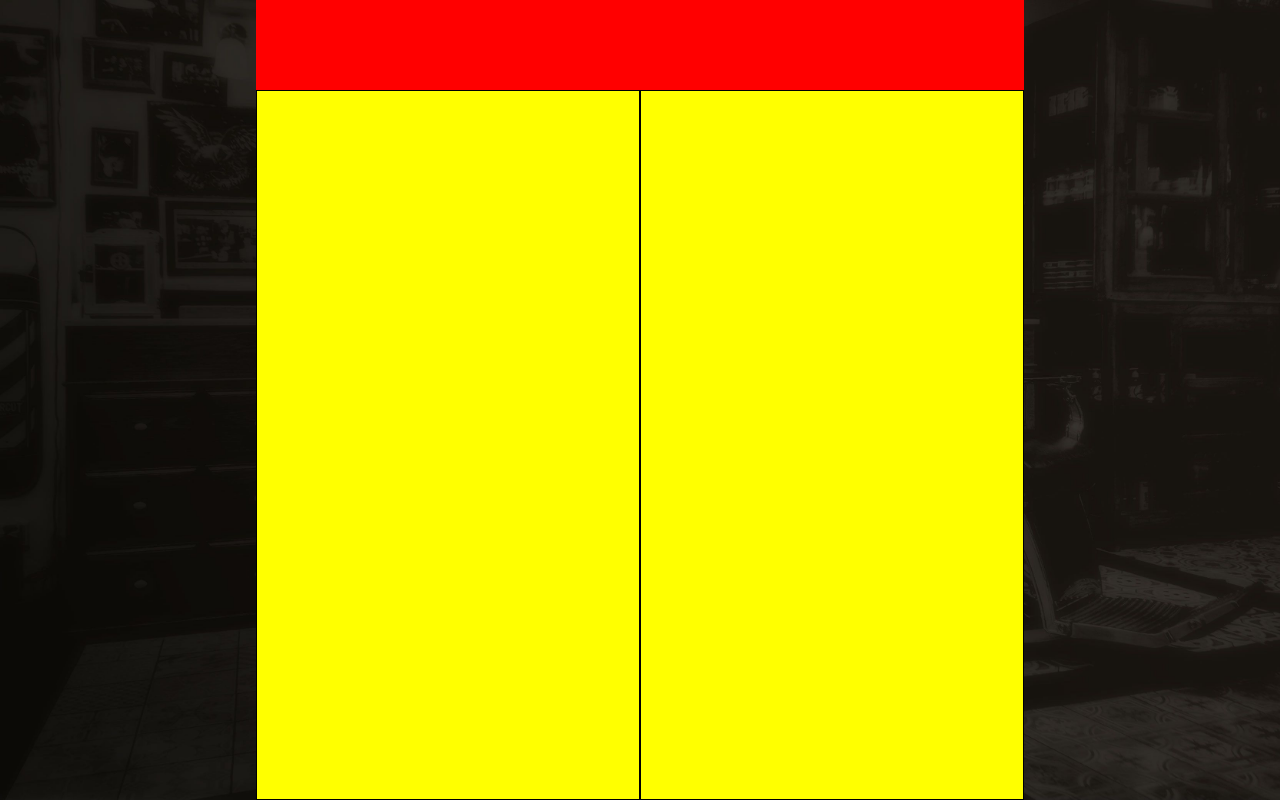
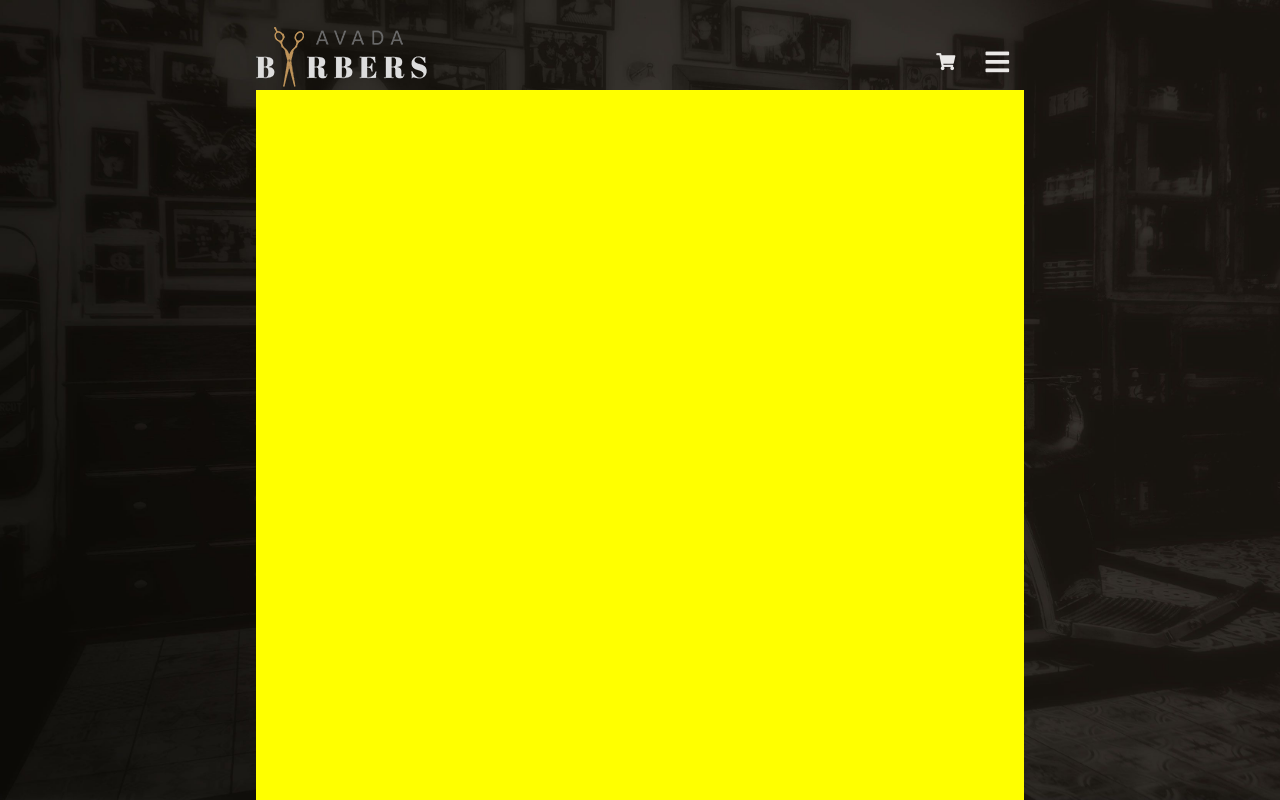
Before and after one commit to davide-bibbo93/proj-html-vuejs, a website: page index.html in a window 1280 px wide. Drawn offline with nearby package versions, Linux system fonts and the light colour scheme.

Commit message:
Ho Aggiunto il logo e le icone e le ho rese dinamiche nel js

```diff
--- a/index.html
+++ b/index.html
@@ -19,20 +19,34 @@
 
         <!-- inizio header-top -->
         <div class="header-top">
+
+          <!-- header-top sinistra con logo -->
           <div class="left">
+            <a href="#"><img :src="'img/' + logoImg.path" :alt="logoImg.name"></a>
+          </div>
 
-          </div>
+          <!-- header-top destra con carrello ed hamburger menu -->
           <div class="right">
-
+            <ul id="list-icons">
+              <li v-for="icon in navIcons">
+                <a href="#">
+                  <i :class="icon.prefix + icon.type"></i>
+                </a>
+              </li>
+            </ul>
           </div>
         </div>
         <!-- end header-top -->
 
         <!-- inizio header-bottom -->
         <div class="header-bottom">
+
+          <!-- header-bottom sinistra con titolo e bottone -->
           <div class="left">
 
           </div>
+
+          <!-- header-bottom destra con immagine -->
           <div class="right">
 
           </div>
--- a/js/script.js
+++ b/js/script.js
@@ -0,0 +1,30 @@
+var header = new Vue({
+  el: "header",
+
+  data: {
+
+    logoImg: {
+      name: "logo",
+      path: "avadabarbers-logo-x1.png"
+    },
+
+    navIcons: [
+      {
+        prefix: "fas ",
+        type: "fa-shopping-cart",
+        active: false
+      },
+      {
+        prefix: "fas ",
+        type: "fa-bars",
+        active: false
+      }
+    ]
+  },
+
+  methods: {
+
+
+  }
+});
+Vue.config.devtools = true;
--- a/src/Partials/_common.scss
+++ b/src/Partials/_common.scss
@@ -9,6 +9,14 @@ body {
   font-family: "Lato", sans-serif;
 }
 
+ul {
+  list-style: none;
+}
+
+i {
+  color: $icons-color;
+}
+
 h1, h2, h3 {
   font-family: 'Abril Fatface', cursive;
 }
--- a/src/Partials/_header.scss
+++ b/src/Partials/_header.scss
@@ -9,23 +9,60 @@ header {
 
     .header-top {
       height: $header-top-height;
-      background-color: red;
+      display: flex;
+
+      .left {
+        @include display (row, start, end);
+        @include header-top-child;
+      }
+
+      .right {
+        @include display (row, end, end);
+        @include header-top-child;
+
+        #list-icons {
+
+          li{
+            display: inline-block;
+
+            a {
+
+              i {
+                vertical-align: middle;
+                margin: $icons-margin;
+
+                &:hover {
+                  transition: 1s linear;
+                  color: $icons-hover;
+                }
+              }
+
+              i.fa-shopping-cart {
+                font-size: 17px;
+              }
+
+              i.fa-bars {
+                font-size: 27px;
+              }
+            }
+          }
+        }
+      }
     }
 
     .header-bottom {
+      height: $header-bottom-height;
       display: flex;
-      height: $header-bottom-height;
       background-color: yellow;
 
       .left {
-        @include header-bottom-child;
-        border: 1px solid #000;
+        @include header-top-child;
       }
 
       .right {
-        @include header-bottom-child;
-        border: 1px solid #000;
+        @include header-top-child;
       }
+
     }
   }
 }
--- a/src/Partials/_mixins.scss
+++ b/src/Partials/_mixins.scss
@@ -12,7 +12,14 @@
   margin: auto;
 }
 
-@mixin header-bottom-child {
+@mixin header-top-child {
   width: 50%;
   height: 100%;
 }
+
+@mixin display ($direction, $js, $ai) {
+  display: flex;
+  flex-direction: #{$direction};
+  justify-content: flex-#{$js};
+  align-items: flex-#{$ai};
+}
--- a/src/Partials/_var.scss
+++ b/src/Partials/_var.scss
@@ -2,3 +2,6 @@
 $container-width: 60%;
 $header-top-height: 90px;
 $header-bottom-height: calc(100% - 90px);
+$icons-color: #eae8e6;
+$icons-margin: 15px;
+$icons-hover: #ae8652;
```
Also changed, not shown: dist/app.css.
